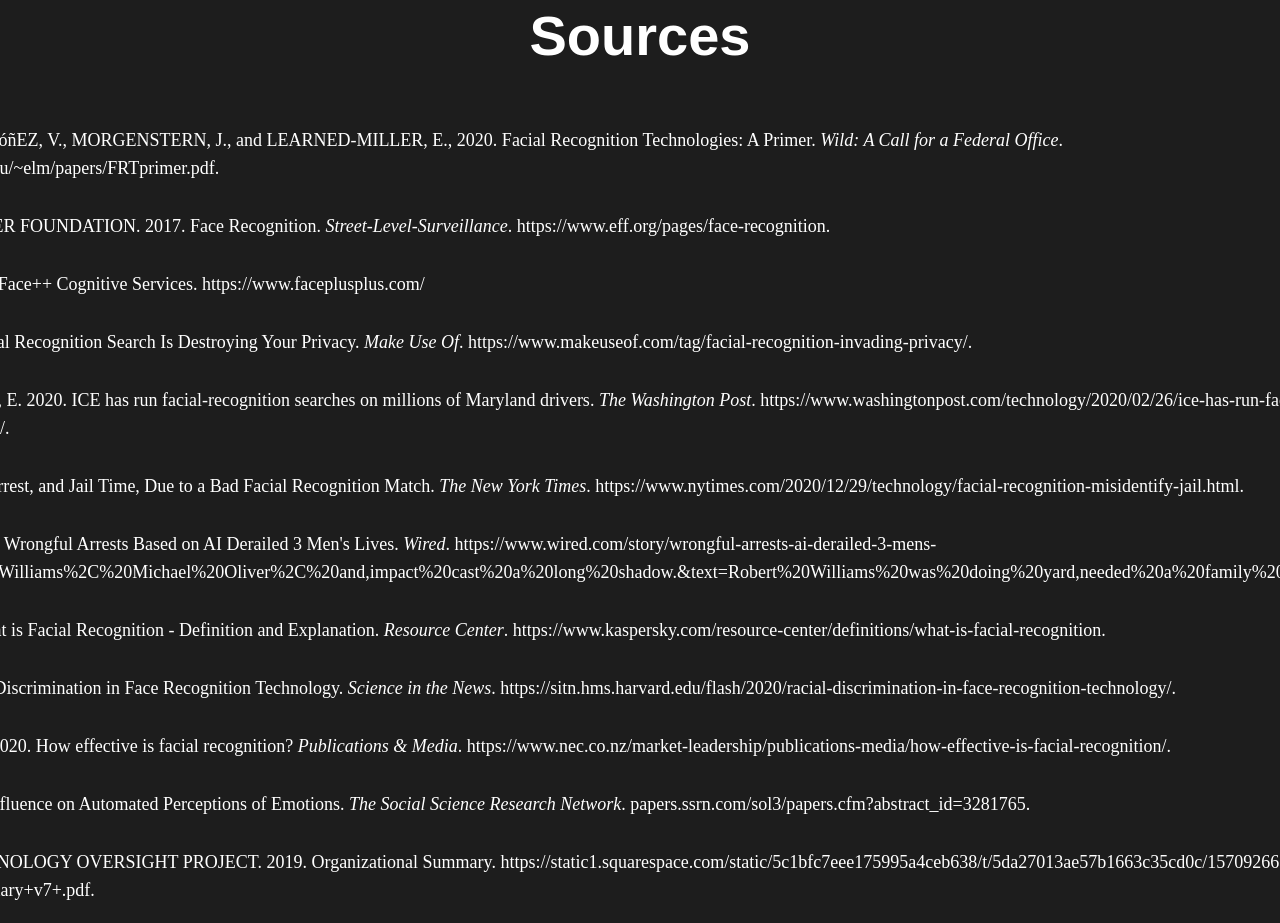
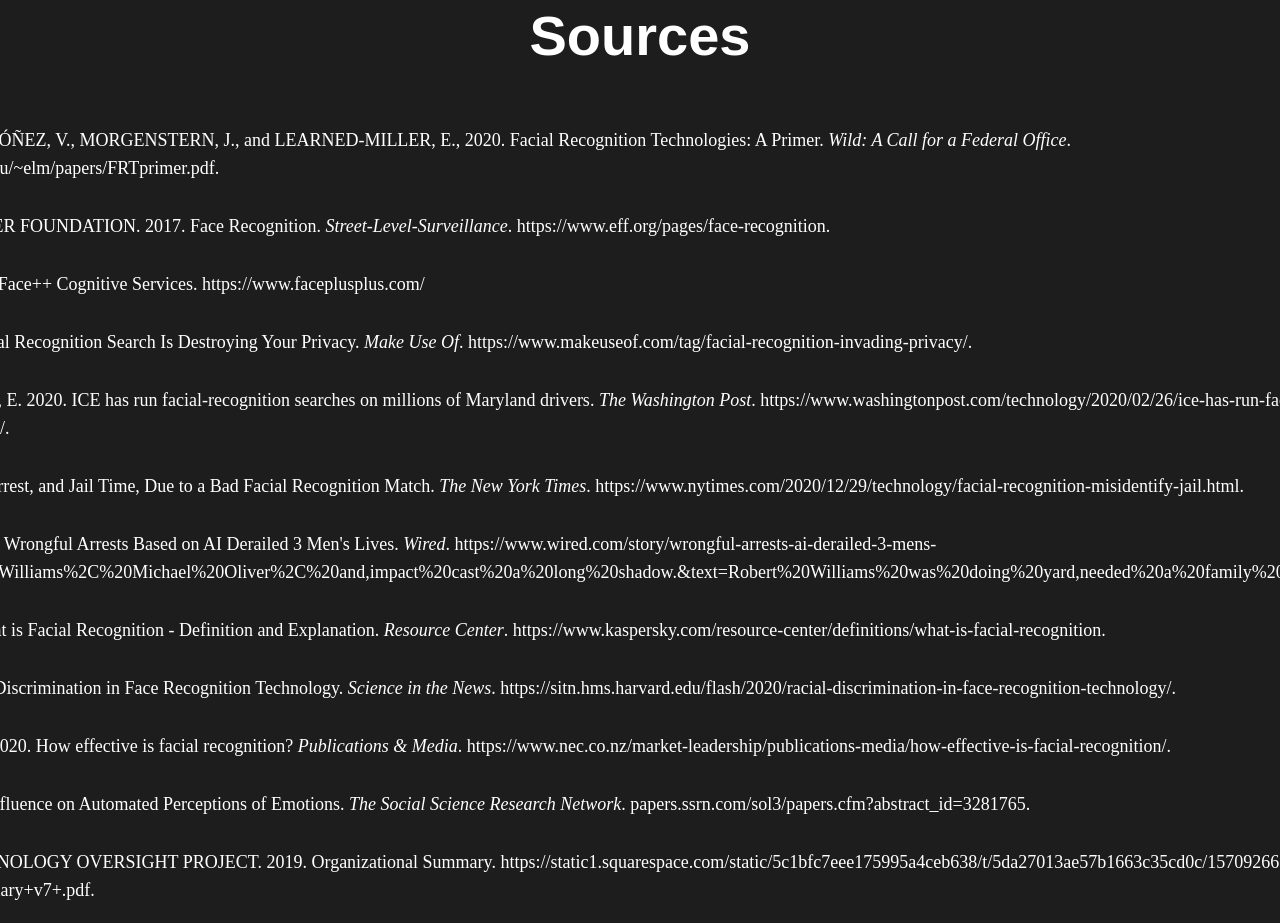
Before and after one commit to m-bocelli/frt-site, a plain HTML site: page main.html in a window 1280 px wide. Shown: the part 8416-9339 px from the top of the page. Drawn offline with Linux system fonts and the light colour scheme.

Commit message:
Added accented characters for author's name.

```diff
--- a/main.html
+++ b/main.html
@@ -262,7 +262,7 @@
             <section class="sources" id="sources">
                 <p class="section-title"><b>Sources</b></p>
                 <div class="section-card">
-                    <p class = "description">BUOLAMWINI, J., ORDóñEZ, V., MORGENSTERN, J., and LEARNED-MILLER, E., 2020. Facial Recognition Technologies: A Primer. <i>Wild: A Call for a Federal Office</i>. https://people.cs.umass.edu/~elm/papers/FRTprimer.pdf.</p>
+                    <p class = "description">BUOLAMWINI, J., ORDÓÑEZ, V., MORGENSTERN, J., and LEARNED-MILLER, E., 2020. Facial Recognition Technologies: A Primer. <i>Wild: A Call for a Federal Office</i>. https://people.cs.umass.edu/~elm/papers/FRTprimer.pdf.</p>
                     <p class= "description">ELECTRONIC FRONTIER FOUNDATION. 2017. Face Recognition. <i>Street-Level-Surveillance</i>. https://www.eff.org/pages/face-recognition.</p>
                     <p class= "description">FACEPLUSPLUS. 2022. Face++ Cognitive Services. https://www.faceplusplus.com/</p>
                     <p class= "description">FREW J. 2019. How Facial Recognition Search Is Destroying Your Privacy. <i>Make Use Of</i>. https://www.makeuseof.com/tag/facial-recognition-invading-privacy/.</p>
```
